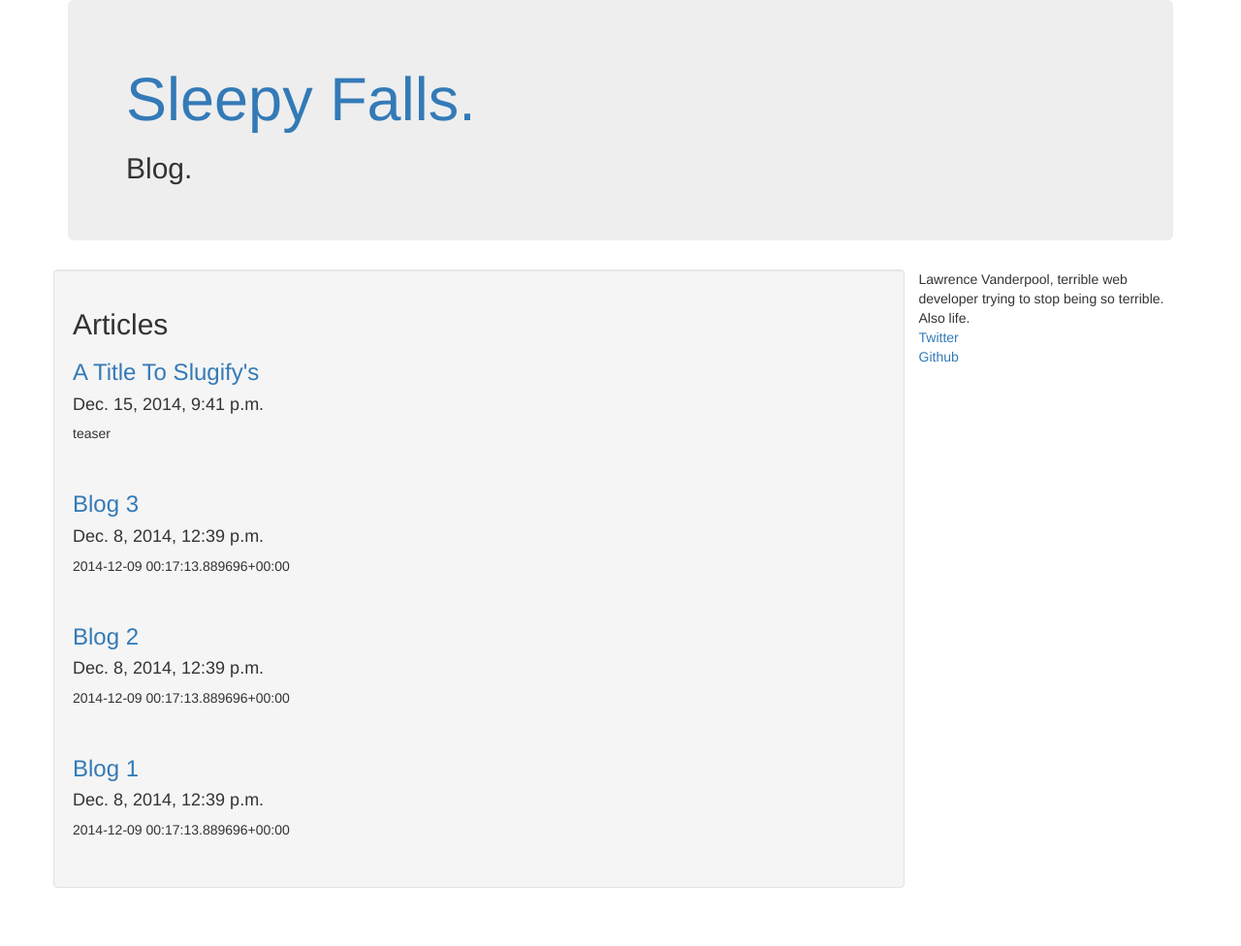
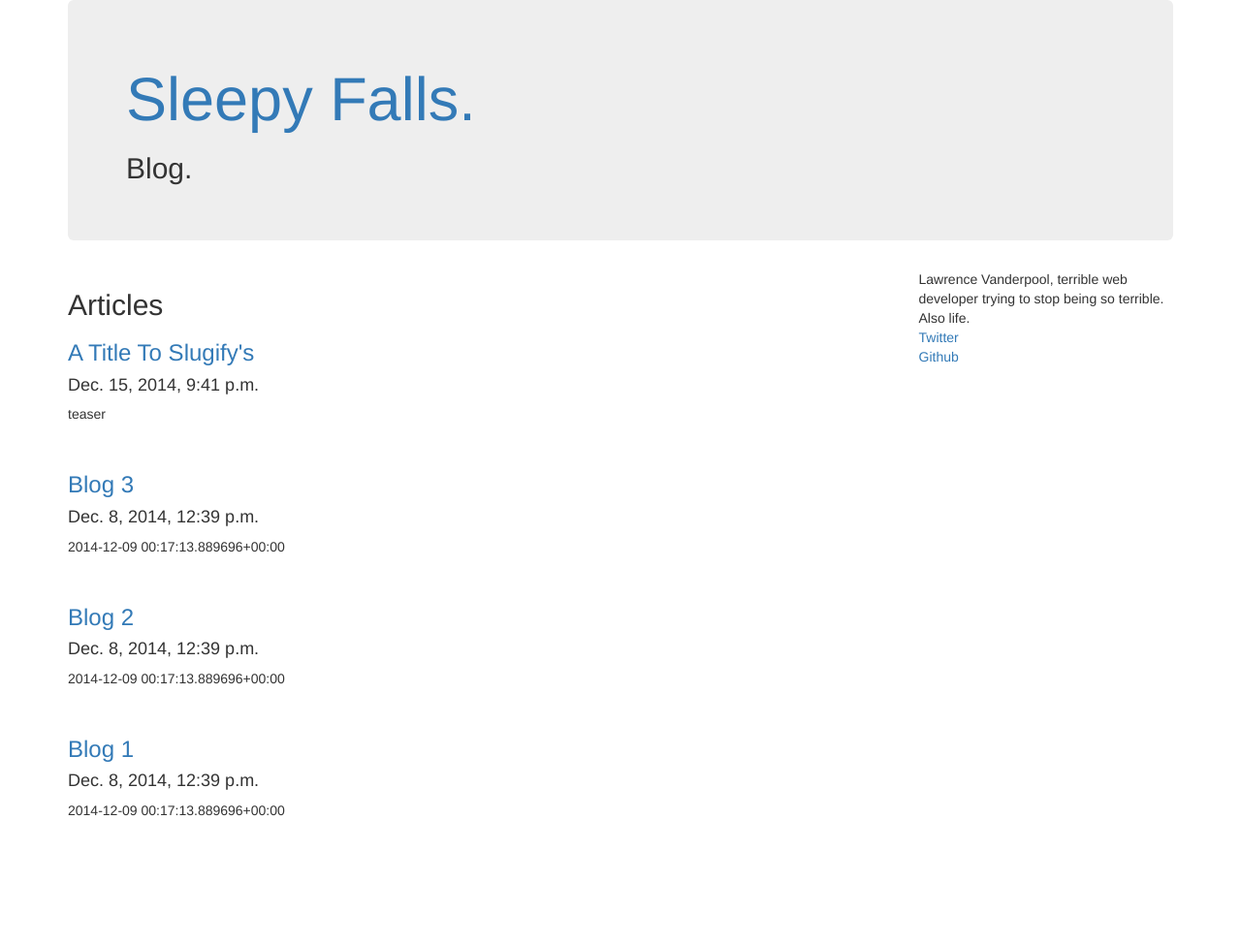
Before and after one commit to mekhami/commusings, a Django app: page /blog/ in a window 1280 px wide. Shown: the whole page at 97% size. After the commit the page ends 842 px from the top, so only its background shows below. Run offline with Django 3.2, Linux system fonts and the light colour scheme; data comes from the database, SQL or seed files in the repository; some libraries are stand-ins or nearby versions.

Commit message:
removed well

```diff
--- a/blog/templates/base.html
+++ b/blog/templates/base.html
@@ -13,7 +13,7 @@
         <h2>{% block subheader %} {% endblock %}</h2>
     </div>
     <div class="row">
-        <div class="col-xs-9 well">
+        <div class="col-xs-9">
             {% block content %}
             {% endblock %}
         </div>
```
